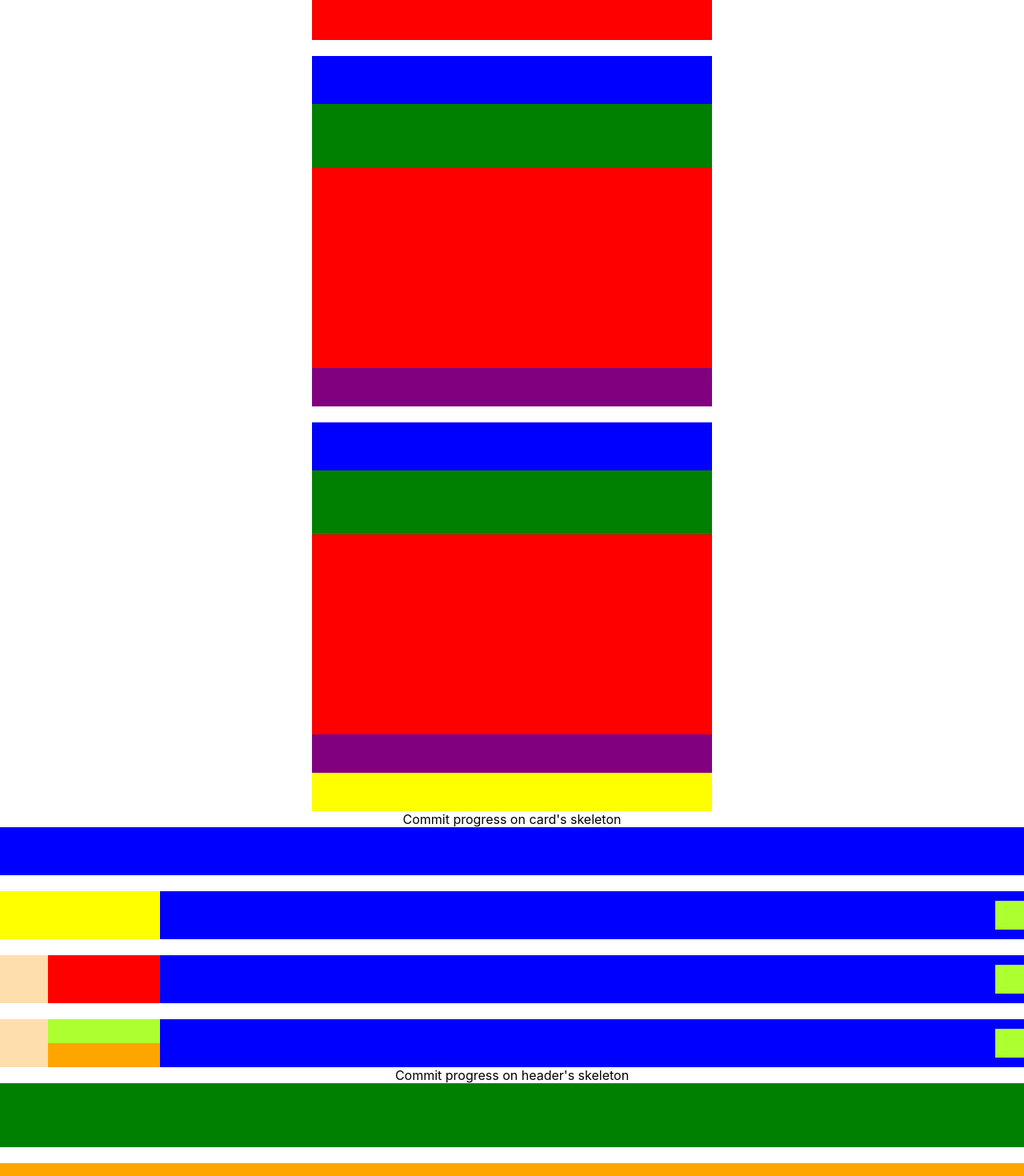
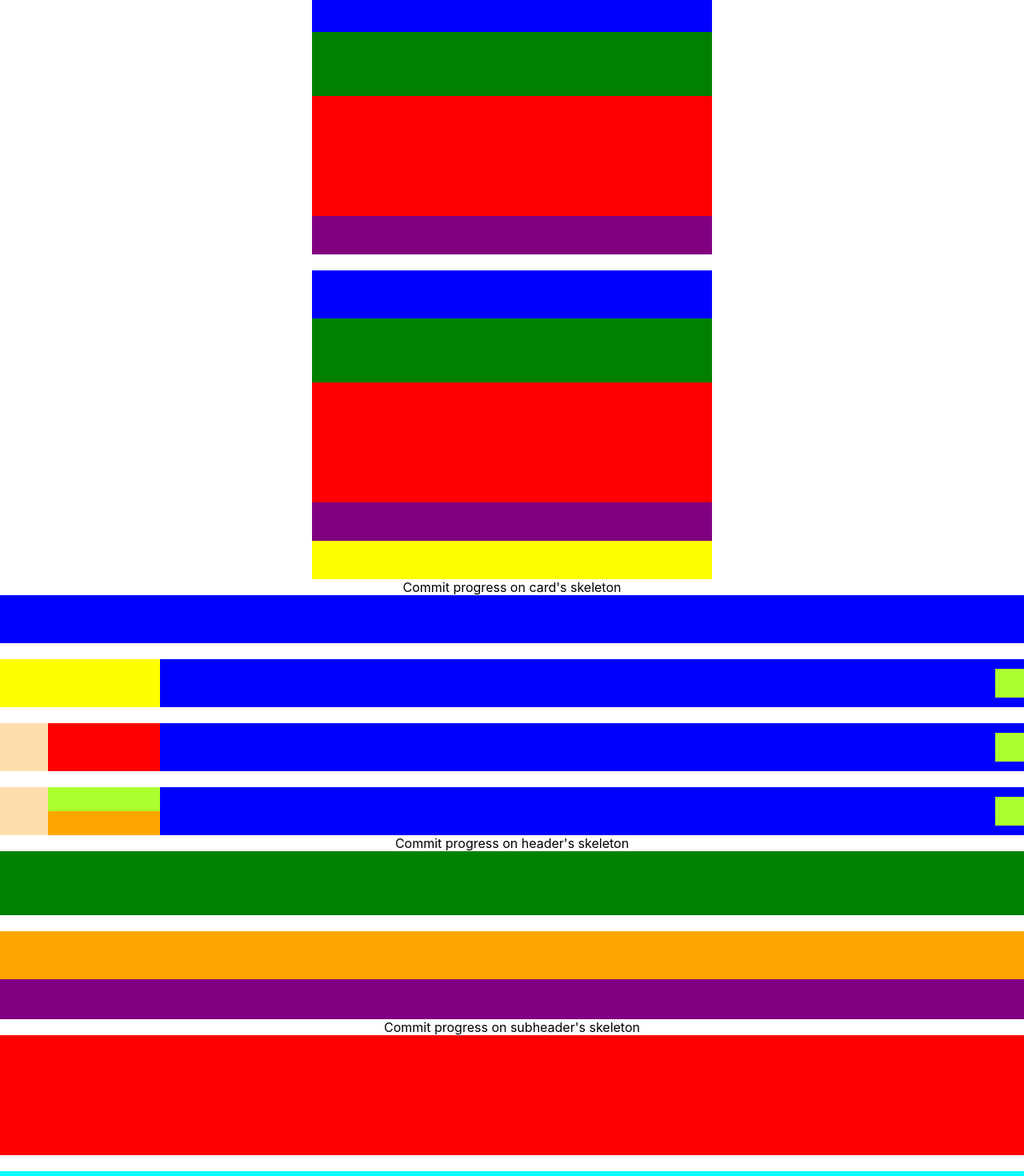
Before and after one commit to dimitrisafendras/how-to-ui, a React (Create React App) app: page / in a window 1280 px wide. Shown: the part 1300-2770 px from the top of the page at 80% size. Built offline with nearby package versions, Linux system fonts and the light colour scheme.

Commit message:
content skeleton done

```diff
--- a/src/components/Card.css
+++ b/src/components/Card.css
@@ -12,6 +12,7 @@
 /*/////////////// HEADER ///////////////////*/
 .Header {
     height: 60px;
+    min-height: 60px;
     width: 100%;
     background-color: blue;
 
@@ -81,15 +82,46 @@
 /*/////////////// SUBHEADER ///////////////////*/
 /*/////////////// CONTENT ///////////////////*/
 
-.Content {
-    height: 250px;
+.ContentContainer {
+    min-height: 150px;
     width: 100%;
     background-color: red;
+
+    display: flex;
+    flex-direction: column;
 }
 
+.Image {
+    height: 150px;
+    background-color: aqua;
+}
+
+.ContentInfoContainer {
+    height: 100%;
+    min-height: 30px;
+    background-color: magenta;
+}
+
+.ContentHeader {
+    height: 100%;
+    min-height: 30px;
+    background-color: darkslategray;
+}
+
+.ContentText {
+    height: 100%;
+    min-height: 30px;
+    background-color: orange;
+}
+
+.ContentLink {
+    height: 100%;
+    min-height: 30px;
+    background-color: palegreen;
+}
 /*/////////////// CONTENT ///////////////////*/
 
-.SubContent {
+.SubContentContainer {
     height: 48px;
     background-color: purple;
 }
--- a/src/components/Card.js
+++ b/src/components/Card.js
@@ -25,7 +25,7 @@ export const Card = () =>
 		<div className='Card'>
 			<div className='Header'></div>
 			<div className='SubHeaderContainer'></div>
-			<div className='Content'></div>
+			<div className='ContentContainer'></div>
 		</div>
 
 		<div className='Separator'/>
@@ -33,8 +33,8 @@ export const Card = () =>
 		<div className='Card'>
 			<div className='Header'></div>
 			<div className='SubHeaderContainer'></div>
-			<div className='Content'></div>
-			<div className='SubContent'></div>
+			<div className='ContentContainer'></div>
+			<div className='SubContentContainer'></div>
 		</div>
 
 		<div className='Separator'/>
@@ -42,8 +42,8 @@ export const Card = () =>
 		<div className='Card'>
 			<div className='Header'></div>
 			<div className='SubHeaderContainer'></div>
-			<div className='Content'></div>
-			<div className='SubContent'></div>
+			<div className='ContentContainer'></div>
+			<div className='SubContentContainer'></div>
 			<div className='Footer'></div>
 		</div>
 
@@ -95,6 +95,28 @@ export const Card = () =>
 
 		Commit progress on subheader's skeleton
 
-		<div className='Content'></div>
+		<div className='ContentContainer'></div>
+
+		<div className='Separator'></div>
+
+		<div className='ContentContainer'>
+			<div className='Image'></div>
+			<div className='ContentInfoContainer'></div>
+		</div>
+
+		<div className='Separator'></div>
+
+		<div className='ContentContainer'>
+			<div className='Image'></div>
+			<div className='ContentInfoContainer'>
+				<div className='ContentHeader'></div>
+				<div className='ContentText'></div>
+				<div className='ContentLink'></div>
+			</div>
+		</div>
+
+		Commit progress on content's skeleton
+
+
 
 	</>;
```
